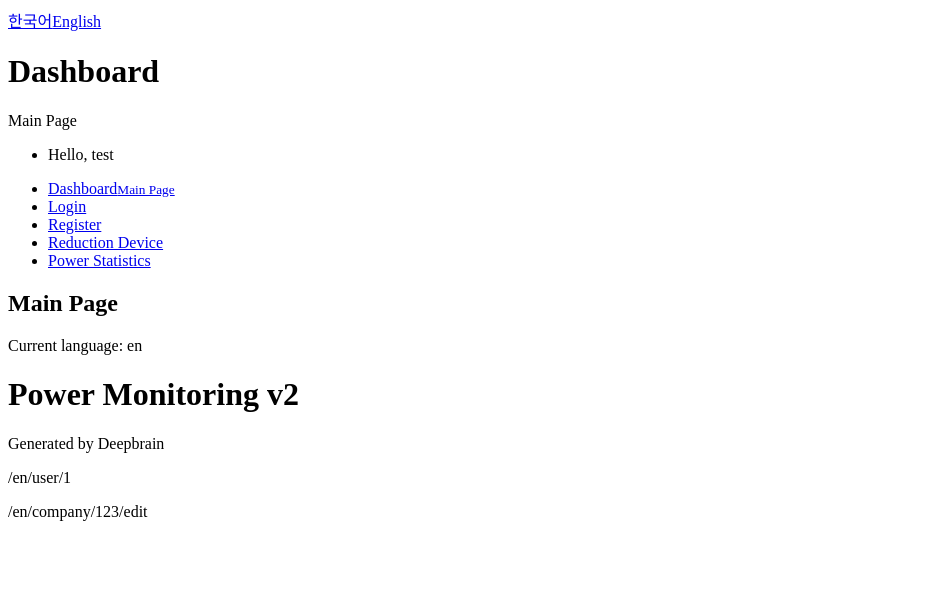
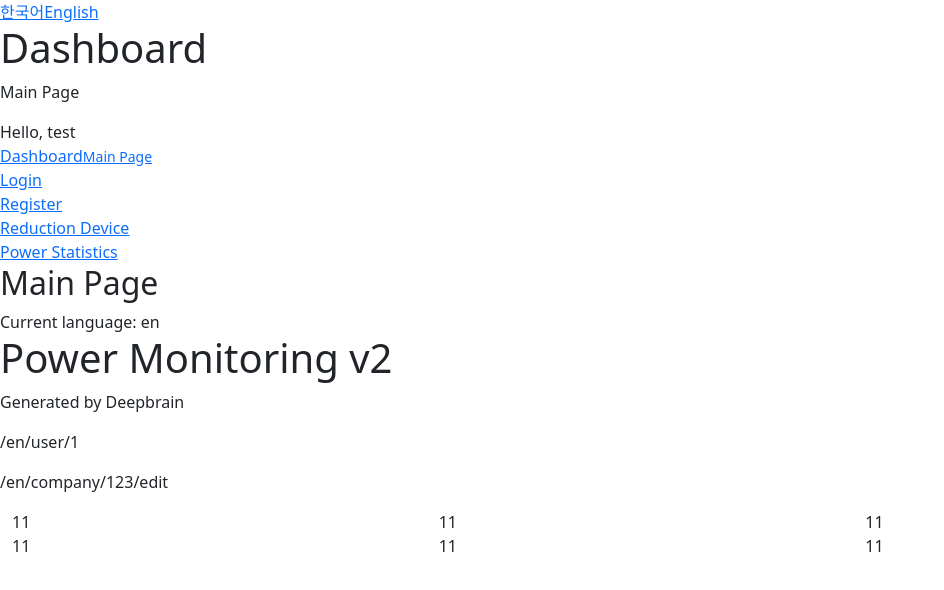
Before and after one commit to jt01052552295/nextjs15-techflow, a Next.js app: page /en/main in a window 1280 px wide. Shown: the top 590 px of the page, without its empty margins (0-944 px from the left). Built offline with nearby package versions, Linux system fonts and the light colour scheme.

Commit message:
bootstrap, fontawsome

```diff
--- a/app/[language]/(afterLogin)/main/page.tsx
+++ b/app/[language]/(afterLogin)/main/page.tsx
@@ -52,6 +52,19 @@
       <p>{dictionary.common.AppDesc}</p>
       <p>{url}</p>
       <p>{url2}</p>
+
+      <div className="container-fluid">
+        <div className="row">
+          <div className="col-sm">11</div>
+          <div className="col-sm">11</div>
+          <div className="col-sm">11</div>
+        </div>
+        <div className="row">
+          <div className="col-sm">11</div>
+          <div className="col-sm">11</div>
+          <div className="col-sm">11</div>
+        </div>
+      </div>
     </div>
   );
 }
--- a/app/[language]/layout.tsx
+++ b/app/[language]/layout.tsx
@@ -1,8 +1,13 @@
+import '@/scss/global.scss';
+import InstallBootstrap from '@/components/helpers/InstallBootstrap';
 import { getDictionary } from '@/utils/get-dictionary';
 import { LanguageProvider } from '@/components/context/LanguageContext';
 import { LocaleType, I18N_CONFIG } from '@/constants/i18n';
 import { Metadata } from 'next';
 import { LanguageSwitcher } from '@/components/locale/LanguageSwitcher';
+import { config } from '@fortawesome/fontawesome-svg-core';
+import '@fortawesome/fontawesome-svg-core/styles.css';
+config.autoAddCss = false;
 
 export async function generateMetadata({
   params,
@@ -34,19 +39,17 @@
   const dictionary = await getDictionary(language);
 
   return (
-    <html lang={language}>
-      <body>
-        <LanguageProvider
-          initialLocale={language}
-          initialDictionary={dictionary}
-        >
+    <LanguageProvider initialLocale={language} initialDictionary={dictionary}>
+      <html lang={language}>
+        <body>
+          <InstallBootstrap />
           <header>
             <LanguageSwitcher />
           </header>
           {children}
-        </LanguageProvider>
-      </body>
-    </html>
+        </body>
+      </html>
+    </LanguageProvider>
   );
 }
 
--- /dev/null
+++ b/components/helpers/InstallBootstrap.tsx
@@ -0,0 +1,12 @@
+'use client';
+import { useEffect } from 'react';
+
+const InstallBootstrap = () => {
+  useEffect(() => {
+    // @ts-expect-error: Dynamic import for Bootstrap JS
+    import('bootstrap/dist/js/bootstrap.bundle.js');
+  }, []);
+  return <></>;
+};
+
+export default InstallBootstrap;
--- /dev/null
+++ b/scss/global.scss
@@ -0,0 +1,11 @@
+@charset 'utf-8';
+// https://sass-guidelin.es/ko
+
+// Configuration
+@import './utils/_variables';
+
+// bootstrap
+@import '../node_modules/bootstrap/scss/bootstrap';
+
+// layout
+@import './layout/_admin';
--- /dev/null
+++ b/scss/layout/_admin.scss
@@ -0,0 +1,9 @@
+ol,
+ul,
+dl,
+dt,
+dd {
+  margin: 0;
+  padding: 0;
+  list-style: none;
+}
--- /dev/null
+++ b/scss/utils/_variables.scss
@@ -0,0 +1,14 @@
+// $primary: #900;
+// $enable-shadows: true;
+// $prefix: "mo-";
+$breadcrumb-divider: quote('>');
+$zindex-levels: (
+  n1: -1,
+  0: 0,
+  1: 1,
+  2: 2,
+  3: 3,
+  4: 4,
+  5: 5,
+  9999: 9999,
+);
```
Also changed, not shown: package.json (+16 -3 lines), 1 other file (tests, documents, lock files or other folders).
